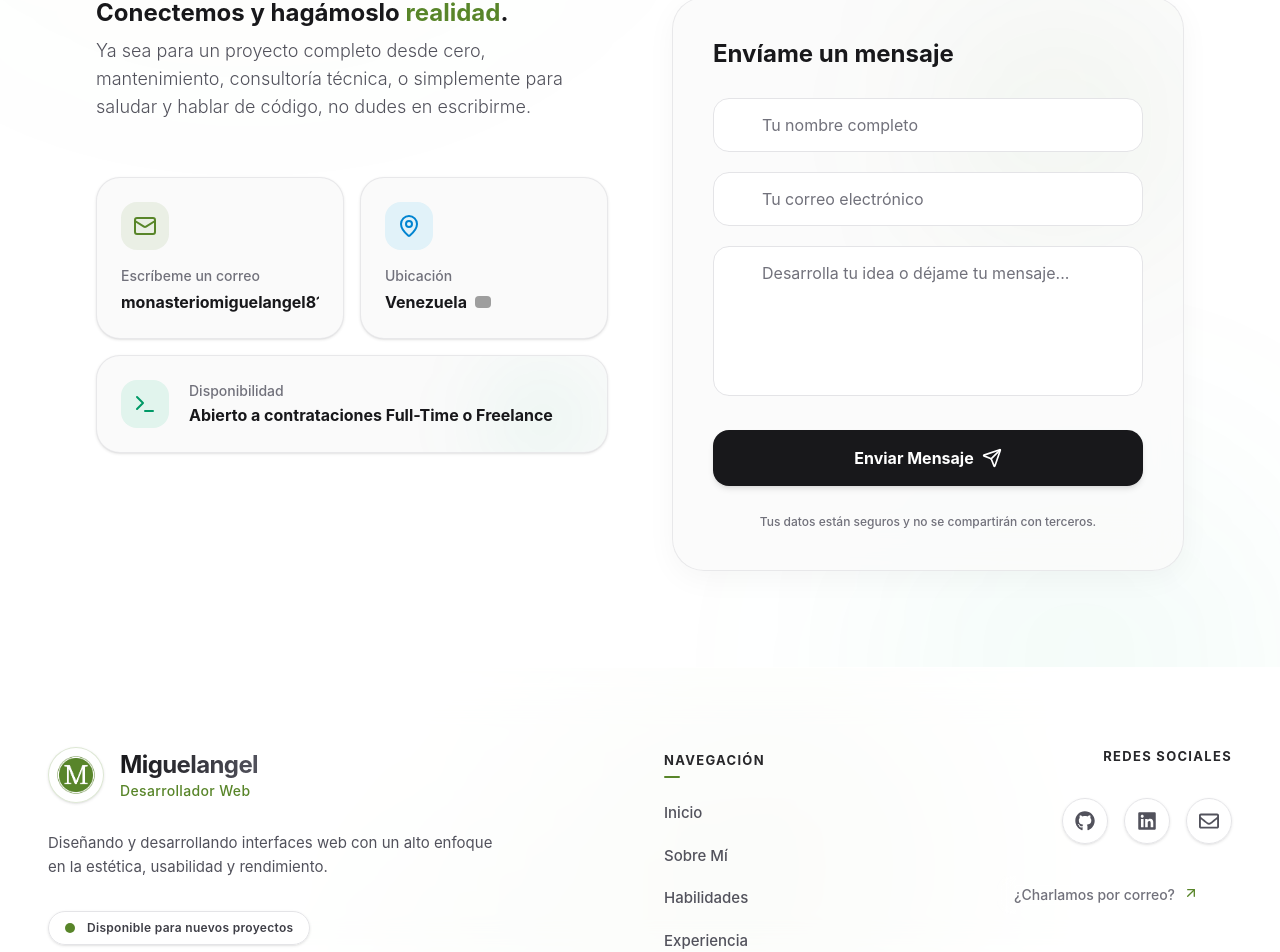
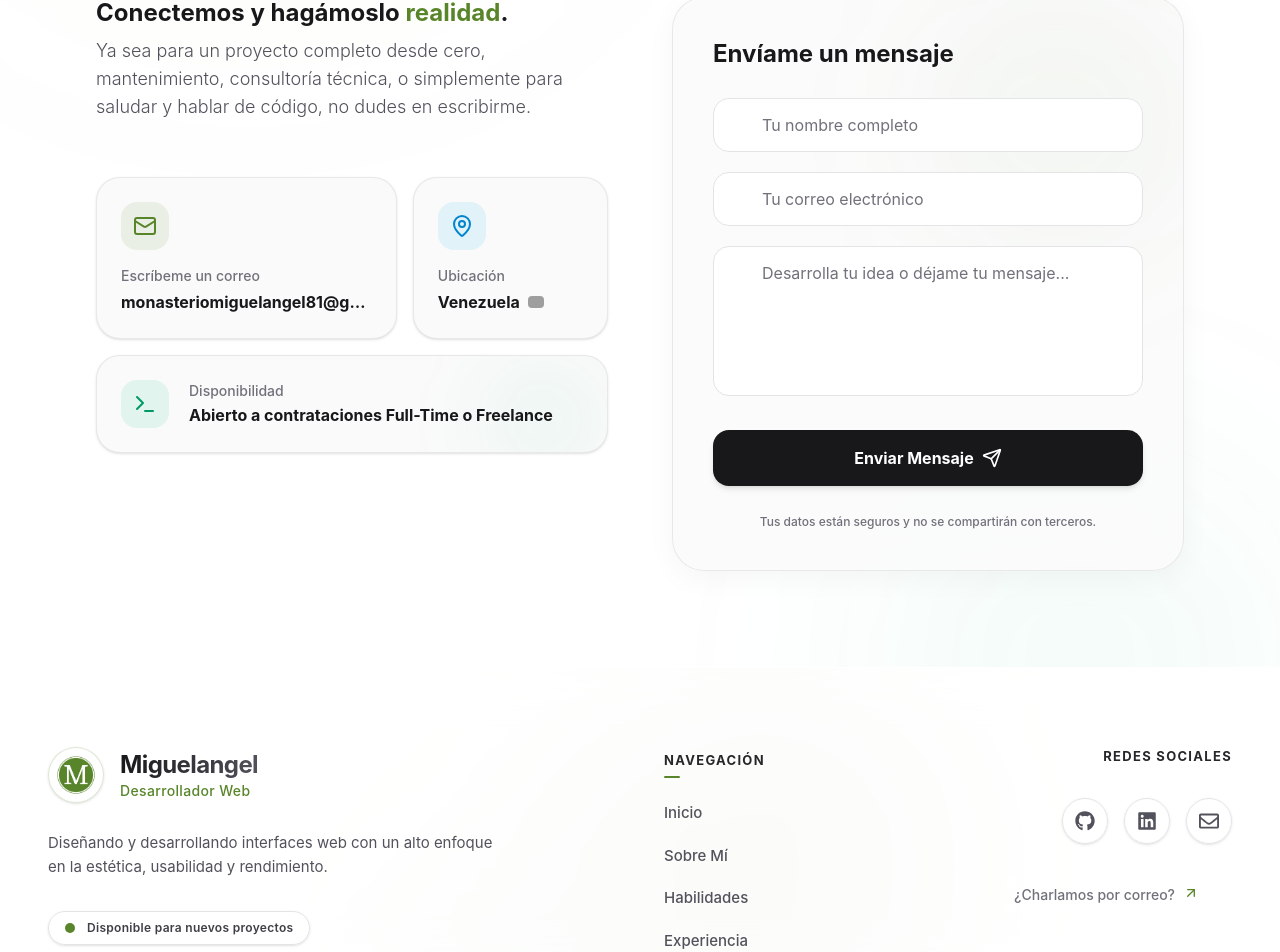
Before and after one commit to M11gueeL/Portfolio, a React (Vite) app: page / in a window 1280 px wide. Shown: the part 4792-5744 px from the top of the page. Built offline with nearby package versions, Linux system fonts and the light colour scheme; grey boxes are pictures that could not be loaded.

Commit message:
Update Contact page layout: adjust grid structure and improve card responsiveness

```diff
--- a/src/pages/Contact/Contact.jsx
+++ b/src/pages/Contact/Contact.jsx
@@ -47,23 +47,23 @@ export const Contact = () => {
             </div>
 
             {/* Info Cards Grid */}
-            <div className="grid grid-cols-1 sm:grid-cols-2 gap-4">
+            <div className="grid grid-cols-1 sm:grid-cols-5 gap-4">
 
               {/* Email Card */}
-              <a href="mailto:monasteriomiguelangel81@gmail.com" className="group flex flex-col gap-4 p-6 bg-zinc-50 dark:bg-zinc-900/40 backdrop-blur-md rounded-3xl border border-zinc-200/80 dark:border-zinc-800/80 hover:border-brand/30 dark:hover:border-brand/30 transition-all duration-300 shadow-sm hover:-translate-y-1 hover:shadow-xl hover:shadow-brand/5">
+              <a href="mailto:monasteriomiguelangel81@gmail.com" className="sm:col-span-3 group flex flex-col gap-4 p-6 bg-zinc-50 dark:bg-zinc-900/40 backdrop-blur-md rounded-3xl border border-zinc-200/80 dark:border-zinc-800/80 hover:border-brand/30 dark:hover:border-brand/30 transition-all duration-300 shadow-sm hover:-translate-y-1 hover:shadow-xl hover:shadow-brand/5">
                 <div className="w-12 h-12 flex items-center justify-center bg-brand/10 dark:bg-brand/20 rounded-2xl group-hover:scale-110 transition-transform duration-300">
                   <LuMail className="w-6 h-6 text-brand" />
                 </div>
                 <div>
                   <p className="text-sm text-zinc-500 dark:text-zinc-400 font-medium mb-1">Escríbeme un correo</p>
-                  <p className="text-base font-bold text-zinc-900 dark:text-white line-clamp-1">
+                  <p className="text-base font-bold text-zinc-900 dark:text-white truncate" title="monasteriomiguelangel81@gmail.com">
                     monasteriomiguelangel81@gmail.com
                   </p>
                 </div>
               </a>
 
               {/* Location Card */}
-              <div className="group flex flex-col gap-4 p-6 bg-zinc-50 dark:bg-zinc-900/40 backdrop-blur-md rounded-3xl border border-zinc-200/80 dark:border-zinc-800/80 hover:border-sky-500/30 dark:hover:border-sky-500/30 transition-all duration-300 shadow-sm hover:-translate-y-1 hover:shadow-xl hover:shadow-sky-500/5 cursor-default">
+              <div className="sm:col-span-2 group flex flex-col gap-4 p-6 bg-zinc-50 dark:bg-zinc-900/40 backdrop-blur-md rounded-3xl border border-zinc-200/80 dark:border-zinc-800/80 hover:border-sky-500/30 dark:hover:border-sky-500/30 transition-all duration-300 shadow-sm hover:-translate-y-1 hover:shadow-xl hover:shadow-sky-500/5 cursor-default">
                 <div className="w-12 h-12 flex items-center justify-center bg-sky-500/10 dark:bg-sky-500/20 rounded-2xl group-hover:scale-110 transition-transform duration-300">
                   <LuMapPin className="w-6 h-6 text-sky-600 dark:text-sky-400" />
                 </div>
@@ -77,7 +77,7 @@ export const Contact = () => {
               </div>
 
               {/* Work Preference Card */}
-              <div className="sm:col-span-2 group flex items-center gap-5 p-6 bg-zinc-50 dark:bg-zinc-900/40 backdrop-blur-md rounded-3xl border border-zinc-200/80 dark:border-zinc-800/80 hover:border-emerald-500/30 dark:hover:border-emerald-500/30 transition-all duration-300 shadow-sm cursor-default overflow-hidden relative">
+              <div className="sm:col-span-5 group flex items-center gap-5 p-6 bg-zinc-50 dark:bg-zinc-900/40 backdrop-blur-md rounded-3xl border border-zinc-200/80 dark:border-zinc-800/80 hover:border-emerald-500/30 dark:hover:border-emerald-500/30 transition-all duration-300 shadow-sm cursor-default overflow-hidden relative">
                 <div className="absolute right-0 top-0 w-32 h-32 bg-emerald-500/5 blur-[40px] rounded-full group-hover:bg-emerald-500/10 transition-colors pointer-events-none" />
                 <div className="w-12 h-12 flex-shrink-0 flex items-center justify-center bg-emerald-500/10 dark:bg-emerald-500/20 rounded-2xl group-hover:scale-110 transition-transform duration-300">
                   <LuTerminal className="w-6 h-6 text-emerald-600 dark:text-emerald-400" />
```
